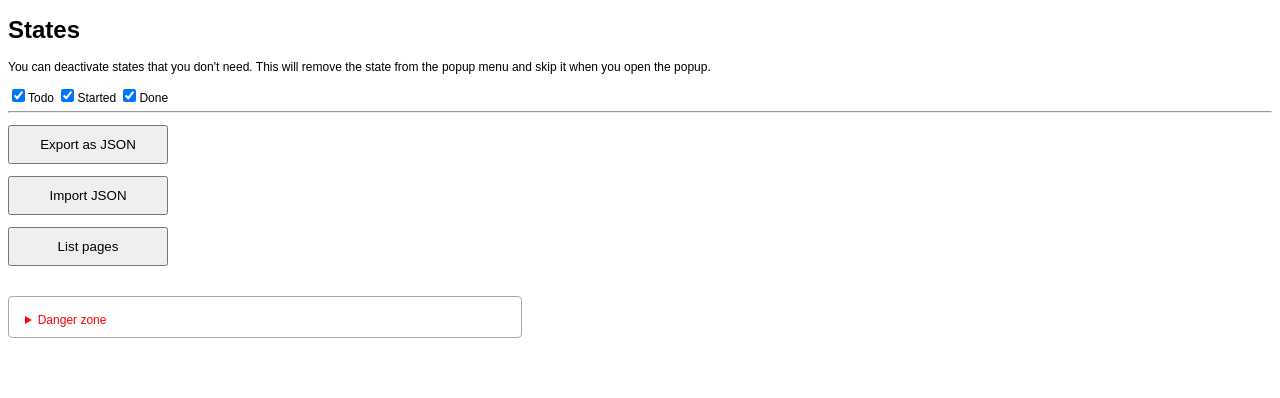
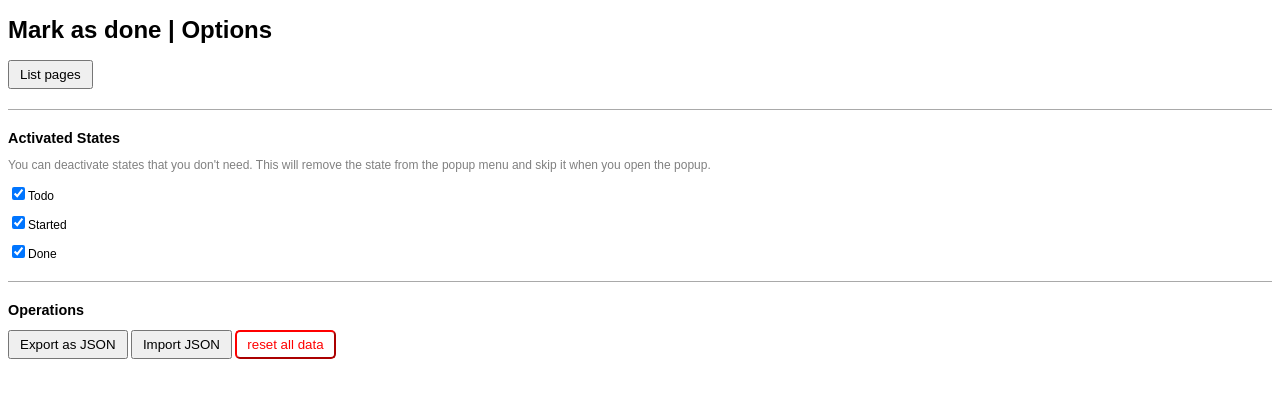
Before and after one commit to synox/mark-as-done-extension, a website with bundled scripts: page src/options/options.html in a window 1280 px wide. Built offline with nearby package versions, Linux system fonts and the light colour scheme; some packages are replaced by stand-ins of ours.

Commit message:
style options

```diff
--- a/src/options/options.css
+++ b/src/options/options.css
@@ -1,26 +1,35 @@
 
-details.danger {
-    margin: 30px 0;
-    border: 1px solid #aaa;
-    border-radius: 4px;
-    padding: .5em .5em 0;
-    width: 500px;
+button {
+  padding: 5px 10px ;
 }
 
-details.danger summary {
+button.danger {
     color: red;
-    padding: 10px;
+    border-color: red;
+  border-radius: 5px;
+  background-color: white;
 }
 
-details.danger button {
-    color: red;
+button.danger:hover {
+  color: white;
+  background-color: red;
 }
 
-#list-result details {
+h2 {
+  font-size: 1.2em;
 }
 
+.states-list label {
+  display: block;
+  margin: 10px 0;
+}
 
-button {
-    padding: 10px;
-    min-width: 12em;
+p {
+  color: gray;
 }
+
+hr {
+  margin: 20px 0;
+  border: none;
+  border-top: 1px solid darkgray;
+}
--- a/src/options/options.html
+++ b/src/options/options.html
@@ -9,8 +9,15 @@
   <script src="../global.js" type="module"></script>
 </head>
 <body class="options">
-<div class="states">
-  <h1>States</h1>
+<h1>Mark as done | Options</h1>
+<button id="listButton">
+  List pages
+</button>
+
+<hr>
+
+<div class="section states">
+  <h2>Activated States</h2>
   <p>
     You can deactivate states that you don't need. This will remove the state from the popup menu and skip it
     when you open the popup.
@@ -21,36 +28,25 @@
     <label><input type="checkbox" data-status="done"><span>Done</span></label>
   </div>
 </div>
+
 <hr>
+
+<h2>Operations</h2>
 <p>
   <button id="exportButton">
     <span>Export as JSON</span>
   </button>
-</p>
-<p>
+
   <button id="importButton">
     <span>Import JSON</span>
   </button>
   <input type="file" id="upload" hidden/>
   <span id="importStatus"></span>
 
+  <button id="resetAllDataButton" class="danger">
+    <span>reset all data</span>
+  </button>
 </p>
-<div>
-  <button id="listButton">
-    List pages
-  </button>
-  <div id="list-result"></div>
-</div>
-<details class="danger">
-  <summary>
-    Danger zone
-  </summary>
-  <p>
-    <button id="resetAllDataButton">
-      <span>reset all data</span>
-    </button>
-  </p>
-</details>
 
 </body>
 <script src="options.js" type="module"></script>
```
